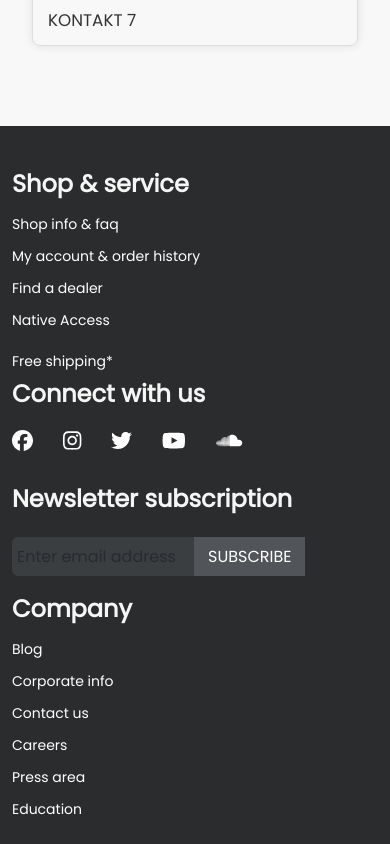
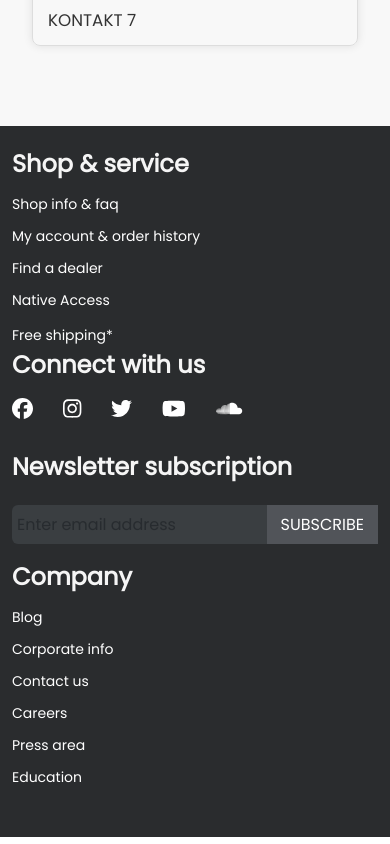
Before and after one commit to Ernest-Yoyowah/VST-HUB, a React (Vite) app: page / in a window 390 px wide. Shown: the part 3160-4004 px from the top of the page. Built offline with nearby package versions, Linux system fonts and the light colour scheme.

Commit message:
Nav Section-responsiveness -done

```diff
--- a/src/Components/Footer/Footer.css
+++ b/src/Components/Footer/Footer.css
@@ -151,3 +151,20 @@ a:hover {
 .modal.fade .modal-dialog {
   transform: translate(0, -50%);
 }
+
+/* Media Queries */
+@media screen and (max-width: 768px) {
+  .footer {
+    padding: 20px 0;
+    font-size: 18px;
+    /* text-align: center; */
+  }
+
+  .newsletter-container input[type="email"] {
+    max-width: 100%;
+  }
+
+  .footer-secondary {
+    display: none;
+  }
+}
```
